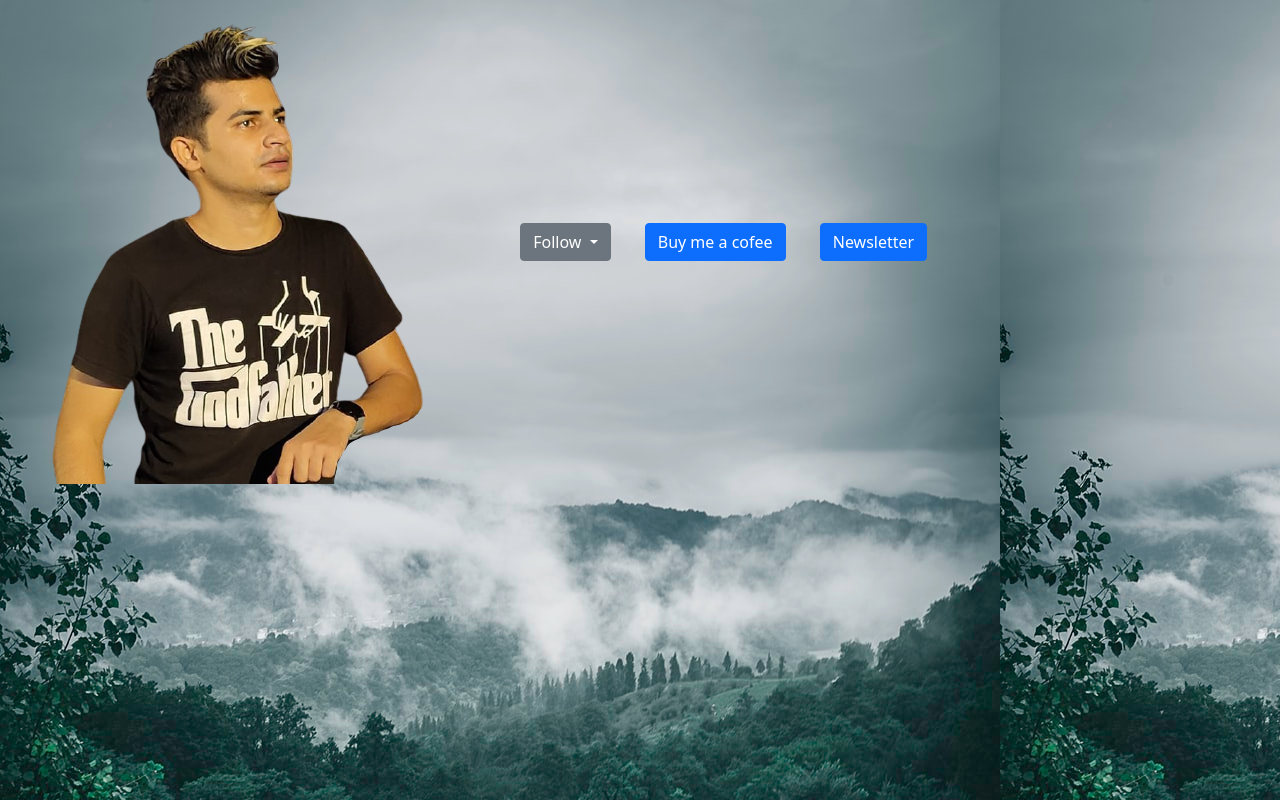
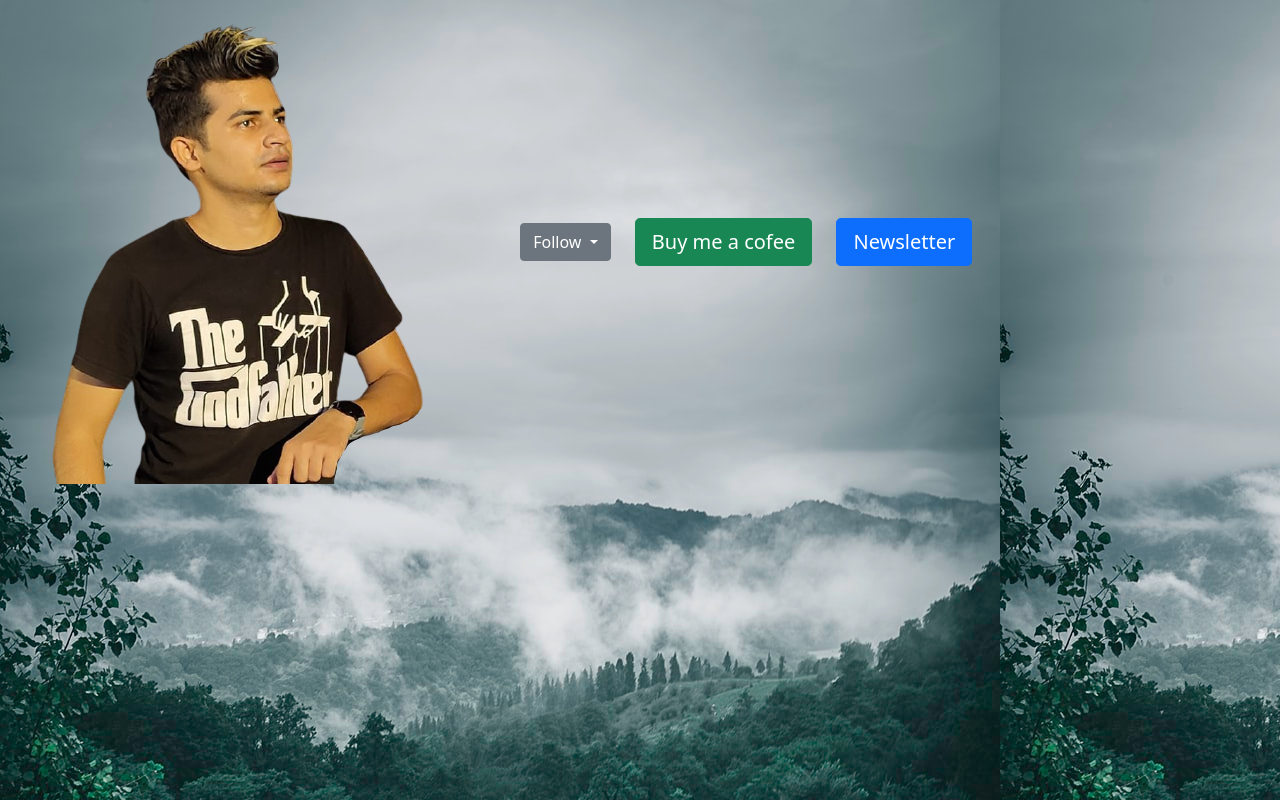
Before and after one commit to shubhamswaroop2808/cv, a plain HTML site: page index.html in a window 1280 px wide. Drawn offline with nearby package versions, Linux system fonts and the light colour scheme.

Commit message:
button size changed

```diff
--- a/index.html
+++ b/index.html
@@ -15,14 +15,14 @@
   <button class="btn dropdown btn-secondary dropdown-toggle" type="button" id="dropdownMenuButton1" data-bs-toggle="dropdown" aria-expanded="false">
     Follow
   </button>
-  <ul class="dropdown-menu" aria-labelledby="dropdownMenuButton1">
+  <ul class="dropdown-menu btn-lg" aria-labelledby="dropdownMenuButton1">
     <li><a class="dropdown-item" href="https://www.instagram.com/swaroop_levitated/">Instagram</a></li>
     <li><a class="dropdown-item" href="https://www.facebook.com/shubham.swaroop.288">Facebook</a></li>
     <li><a class="dropdown-item" href="https://twitter.com/sluggershubham">Twitter</a></li>
   </ul>
 
-    <a class="btn btn-primary" href="https://www.buymeacoffee.com/levitated" role="button">Buy me a cofee</a>
-    <a class="btn btn-primary" href="https://pacific-reaches-50769.herokuapp.com/" role="button">Newsletter</a>
+    <a class="btn btn-success btn-lg" href="https://www.buymeacoffee.com/levitated" role="button">Buy me a cofee</a>
+    <a class="btn btn-primary btn-lg" href="https://pacific-reaches-50769.herokuapp.com/" role="button">Newsletter</a>
   </body>
   </body>
 </html>
--- a/styles.css
+++ b/styles.css
@@ -1,5 +1,5 @@
 .btn {
-  margin-right: 30px;
+  margin-right: 20px;
   text-decoration: none;
 }
 
```
